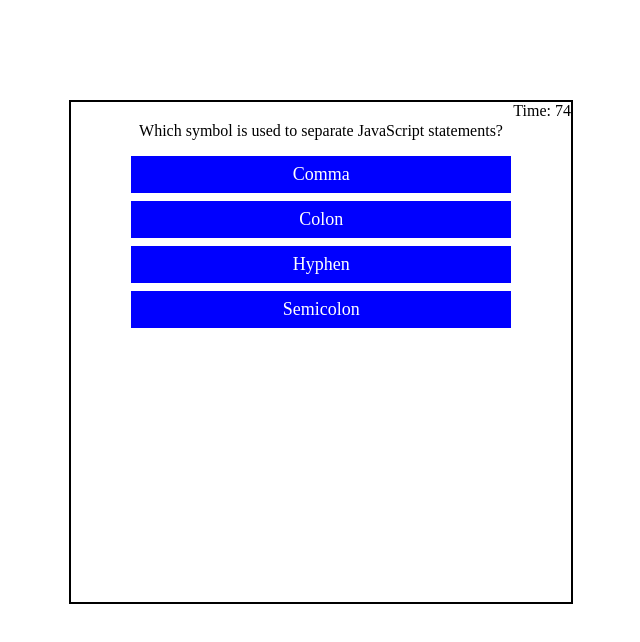
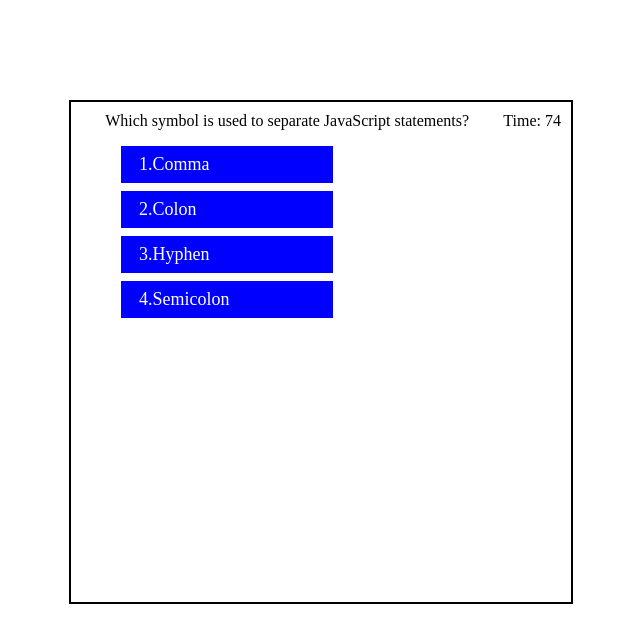
Before and after one commit to achuv37/Simple-Code-Quiz, a plain HTML site: page index.html in a window 1280 px wide. Both pictures are taken after a click on the button "Start Quiz". Shown: the whole page, without its empty margins (281-921 px from the left). Drawn offline with Linux system fonts and the light colour scheme.

Commit message:
Modified style sheet

```diff
--- a/assets/css/style.css
+++ b/assets/css/style.css
@@ -30,25 +30,28 @@ button {
 }
 /* Question-container */
 #questionContainer {
-  margin: 20px;
+  margin: 10px;
 }
 /* Time */
 #currentTime {
   float: Right;
+  margin: 10px;
 }
 /* List styling */
 li {
   background-color: blue;
-  width: 82%;
+  width: 40%;
   font-size: 18px;
   color: white;
   margin-top: 8px;
   padding: 8px 18px;
+  text-align: left;
 }
 #newDiv {
-  border: 2px solid black;
-  font-size: 16px;
-  width: 50%;
-  margin: auto;
+  border-top: 2px solid black;
+  font-size: 18px;
+  width: 70%;
+  text-align: left;
   padding: 10px;
+  color: blue;
 }
--- a/assets/js/script.js
+++ b/assets/js/script.js
@@ -17,27 +17,27 @@
 var questions = [
   {
     title: "Which symbol is used to separate JavaScript statements?",
-    options: ["Comma","Colon","Hyphen","Semicolon"],
+    options: ["1.Comma","2.Colon","3.Hyphen","4.Semicolon"],
     answer: "Semicolon"
   },
   {
     title: "JavaScript ignores ?",
-    options: ["Newlines","Tabs","Spaces","All of the above"],
+    options: ["1.Newlines","2.Tabs","3.Spaces","4.All of the above"],
     answer: "All of the above"
   },
   {
     title: "Which JavaScript method is used to write on browser's console?",
-    options: ["console.write()","console.output()","console.log()","console.writeHTML()"],
+    options: ["1.console.write()","2.console.output()","3.console.log()","4.console.writeHTML()"],
     answer: "console.log()"
   },
   {
     title: "In JavaScript, single line comment begin with ?",
-    options: ["#","/*","$","//"],
+    options: ["1.#","2./*","3.$","4.//"],
     answer: "//"
   },
   {
     title: "Which JavaScript keyword is used to declare a variable?",
-    options: ["Var","var","Let","All of the above"],
+    options: ["1.Var","2.var","3.Let","4.All of the above"],
     answer: "var"
   },
 ];
```
